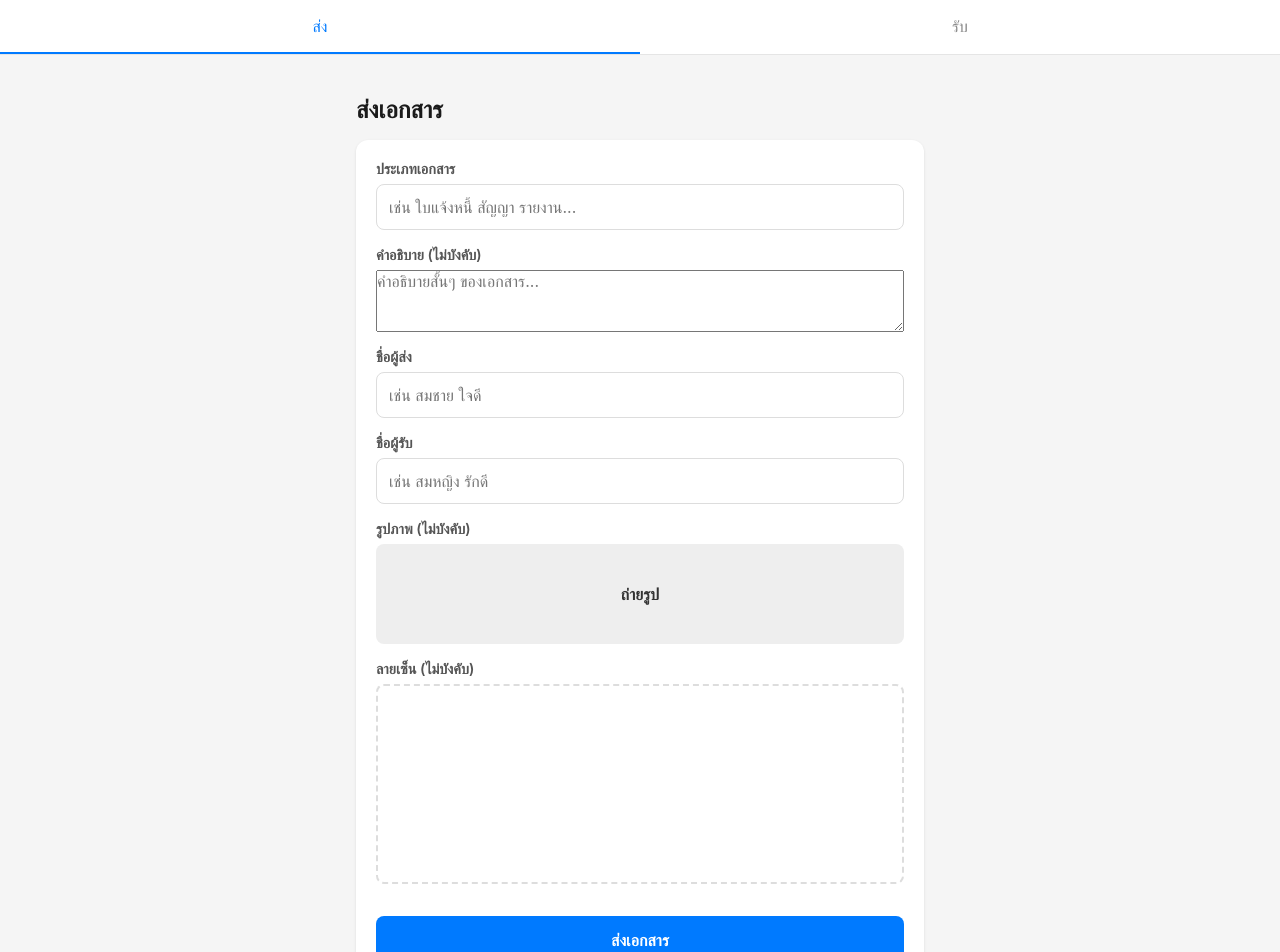
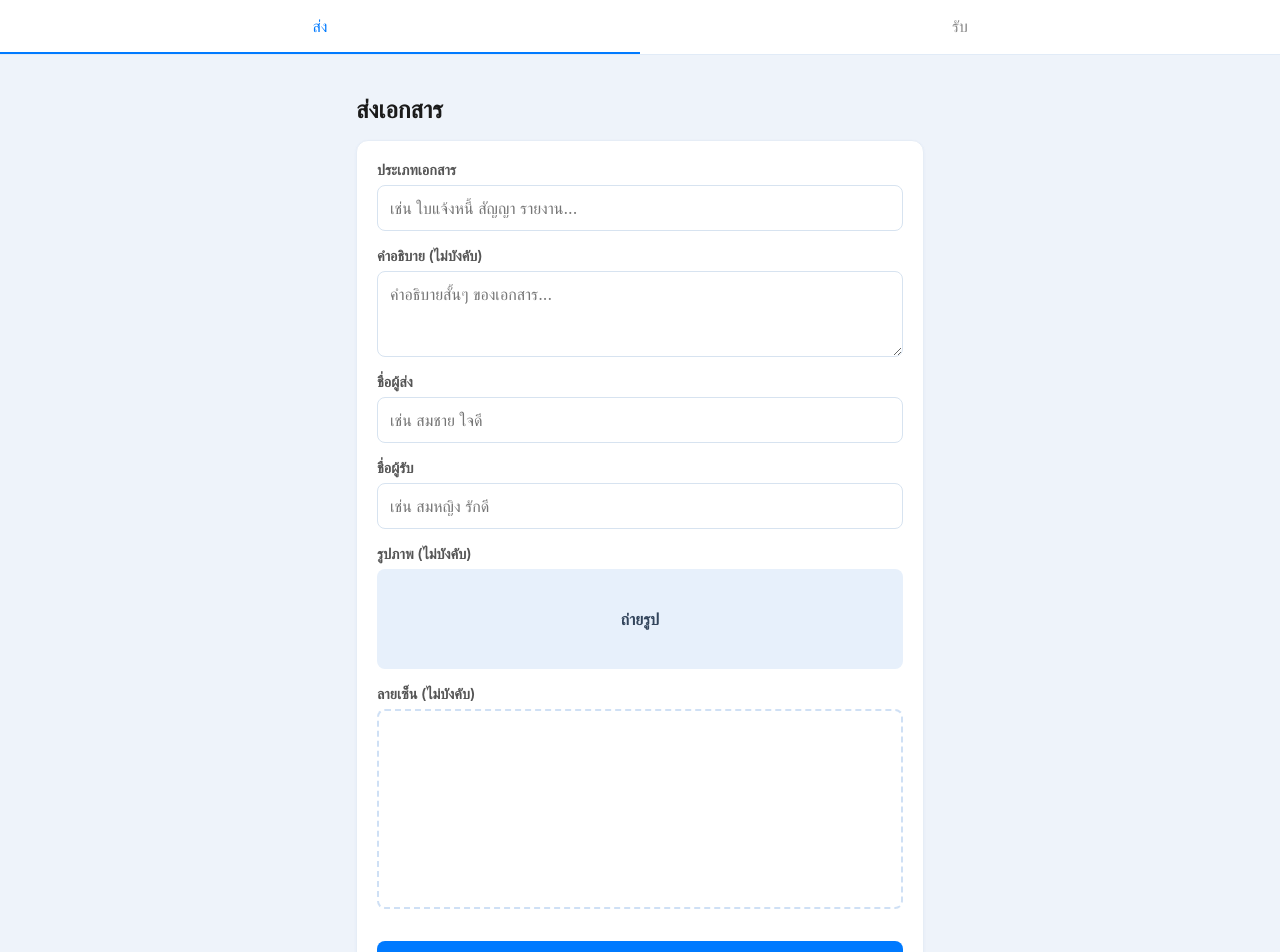
Before and after one commit to thaioptical4-hub/doc-clone, a Next.js app: page / in a window 1280 px wide. Shown: the top 952 px of the page. Built offline with nearby package versions, Linux system fonts and the light colour scheme.

Commit message:
Restyle with a calmer, minimal blue palette
Softens the page background, borders, and neutral surfaces to a
pale blue instead of gray, keeping cards white for contrast.

```diff
--- a/src/app/globals.css
+++ b/src/app/globals.css
@@ -11,7 +11,7 @@ html {
 }
 
 body {
-  background: #f5f5f5;
+  background: #eef3fa;
   color: #1a1a1a;
   min-height: 100dvh;
 }
@@ -43,9 +43,10 @@ button:active {
 
 .card {
   background: #fff;
+  border: 1px solid #e6edf6;
   border-radius: 12px;
   padding: 20px;
-  box-shadow: 0 1px 3px rgba(0,0,0,0.1);
+  box-shadow: 0 1px 3px rgba(47,111,237,0.06);
 }
 
 .form-group {
@@ -62,15 +63,18 @@ button:active {
 }
 
 .form-group input,
-.form-group select {
+.form-group select,
+.form-group textarea {
   padding: 12px;
-  border: 1px solid #ddd;
+  border: 1px solid #d7e3f0;
   border-radius: 8px;
   font-size: 1rem;
+  background: #fff;
 }
 
 .form-group input:focus,
-.form-group select:focus {
+.form-group select:focus,
+.form-group textarea:focus {
   outline: none;
   border-color: #007aff;
   box-shadow: 0 0 0 3px rgba(0,122,255,0.15);
@@ -98,7 +102,7 @@ button:active {
 .tab-bar {
   display: flex;
   background: #fff;
-  border-bottom: 1px solid #e5e5e5;
+  border-bottom: 1px solid #e1ebf7;
   position: sticky;
   top: 0;
   z-index: 10;
@@ -124,18 +128,18 @@ button:active {
   justify-content: space-between;
   align-items: center;
   padding: 16px;
-  border-bottom: 1px solid #eee;
+  border-bottom: 1px solid #e8f0fa;
   cursor: pointer;
 }
 
 .doc-list-item:active {
-  background: #f0f0f0;
+  background: #eef4fb;
 }
 
 .doc-list-row {
   display: flex;
   align-items: stretch;
-  border-bottom: 1px solid #eee;
+  border-bottom: 1px solid #e8f0fa;
 }
 
 .doc-list-row:last-child {
@@ -168,7 +172,7 @@ button:active {
 .camera-area {
   width: 100%;
   aspect-ratio: 4/3;
-  background: #eee;
+  background: #e7f0fb;
   border-radius: 8px;
   display: flex;
   align-items: center;
@@ -187,7 +191,7 @@ button:active {
   width: 100%;
   height: 200px;
   background: #fff;
-  border: 2px dashed #ddd;
+  border: 2px dashed #cfe0f5;
   border-radius: 8px;
   margin-bottom: 16px;
   overflow: hidden;
@@ -204,7 +208,7 @@ button:active {
   align-items: center;
   justify-content: center;
   min-height: 100dvh;
-  background: #f5f5f5;
+  background: #eef3fa;
 }
 
 .login-card {
@@ -277,7 +281,7 @@ button:active {
 
 .date-header {
   text-align: center;
-  color: #aaa;
+  color: #94a9c4;
   font-size: 0.8rem;
   padding: 12px 16px 8px;
   letter-spacing: 0.5px;
@@ -287,7 +291,7 @@ button:active {
   width: 100%;
   background: #fff;
   color: #1a1a1a;
-  border: 1px solid #ddd;
+  border: 1px solid #d7e3f0;
   margin-bottom: 12px;
 }
 
--- a/src/components/CameraCapture.tsx
+++ b/src/components/CameraCapture.tsx
@@ -44,7 +44,7 @@ export default function CameraCapture({ value, onChange }: CameraCaptureProps) {
           </button>
         </div>
       ) : (
-        <button type="button" onClick={handleCapture} style={{ background: "#eee", color: "#333", width: "100%", padding: "40px" }}>
+        <button type="button" onClick={handleCapture} style={{ background: "#e7f0fb", color: "#33455c", width: "100%", padding: "40px" }}>
           ถ่ายรูป
         </button>
       )}
--- a/src/components/DocumentDetail.tsx
+++ b/src/components/DocumentDetail.tsx
@@ -181,7 +181,7 @@ export default function DocumentDetail({ document, onConfirm, onDelete }: Docume
         {senderSig && (
           <div className="form-group">
             <label>ลายเซ็นผู้ส่ง</label>
-            <div className="signature-area" style={{ border: "1px solid #eee" }}>
+            <div className="signature-area" style={{ border: "1px solid #d7e3f0" }}>
               <img src={senderSig.data} alt="Sender signature" style={{ width: "100%", height: "100%", objectFit: "contain" }} />
             </div>
           </div>
@@ -203,7 +203,7 @@ export default function DocumentDetail({ document, onConfirm, onDelete }: Docume
             {recipientSig && (
               <div className="form-group">
                 <label>ลายเซ็นผู้รับ</label>
-                <div className="signature-area" style={{ border: "1px solid #eee" }}>
+                <div className="signature-area" style={{ border: "1px solid #d7e3f0" }}>
                   <img src={recipientSig.data} alt="Recipient signature" style={{ width: "100%", height: "100%", objectFit: "contain" }} />
                 </div>
               </div>
@@ -213,7 +213,7 @@ export default function DocumentDetail({ document, onConfirm, onDelete }: Docume
 
         {!isConfirmed && (
           <>
-            <hr style={{ margin: "20px 0", border: "none", borderTop: "1px solid #eee" }} />
+            <hr style={{ margin: "20px 0", border: "none", borderTop: "1px solid #e6edf6" }} />
 
             <div className="form-group">
               <label>รูปภาพ (ไม่บังคับ)</label>
```
